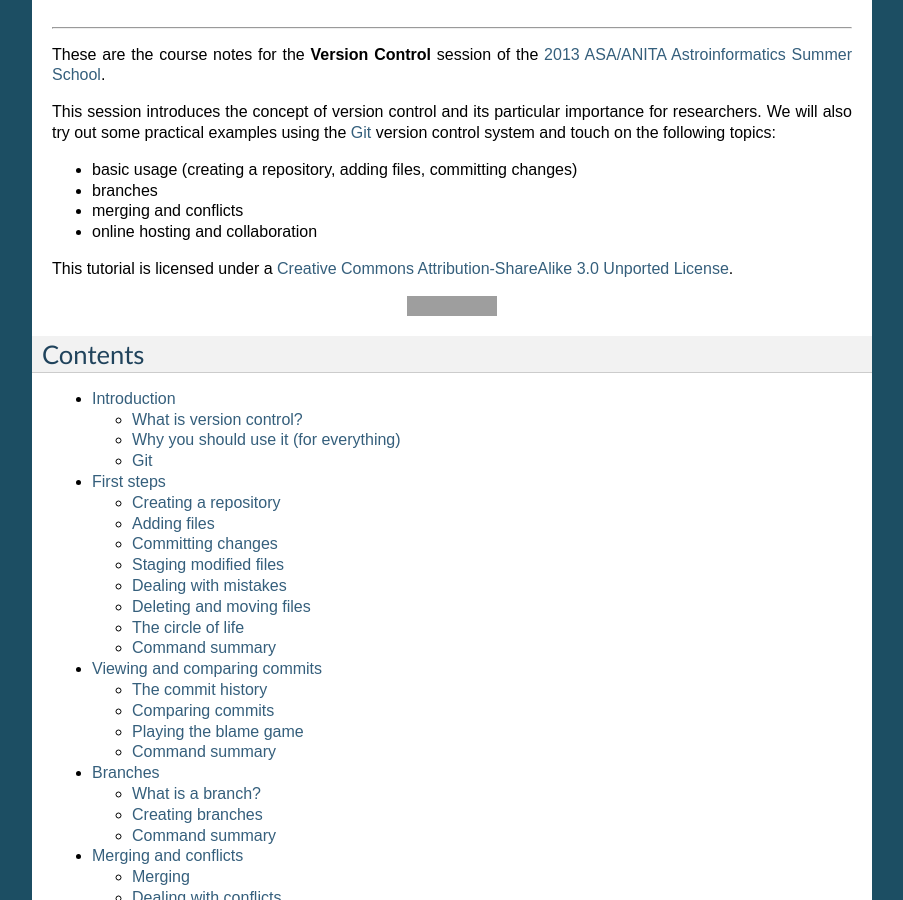
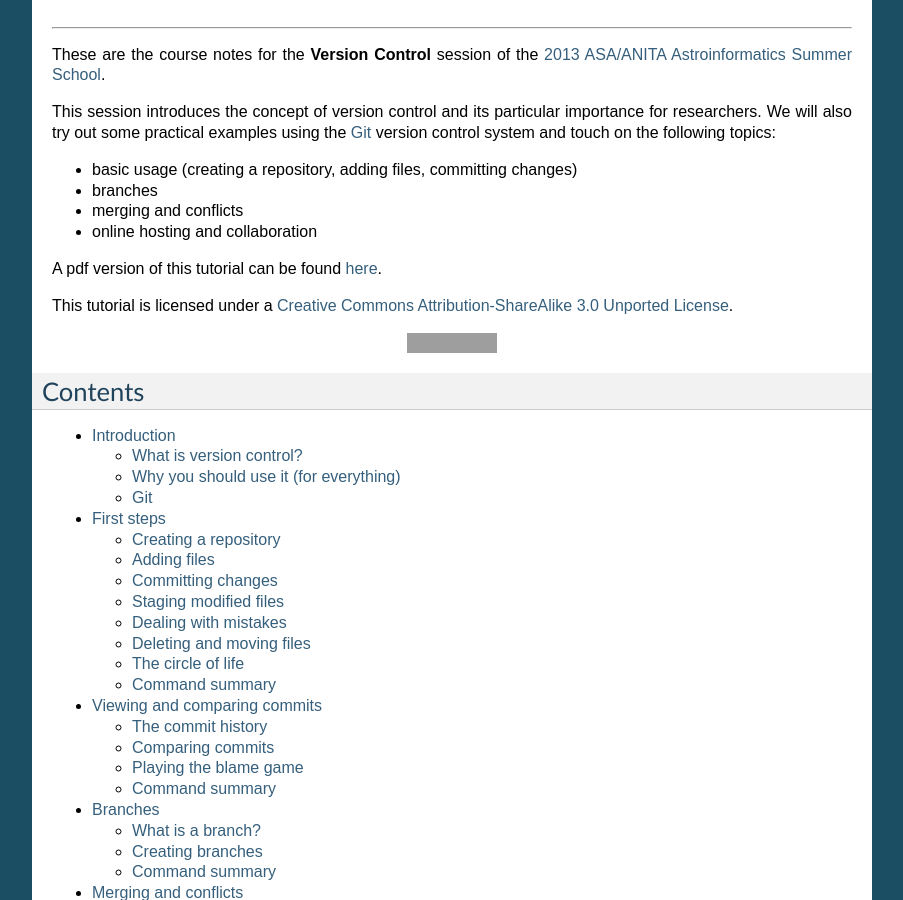
Before and after one commit to AstroinformaticsAU/VersionControlTutorial, a Sphinx documentation site: the page built from source/index.rst, in a window 1280 px wide and 900 px high, scrolled down 439 px. Shown: the whole window, without its empty margins (198-1101 px from the left). Built offline with Sphinx 7.4.7, drawn with Linux system fonts in a browser that asks for light colours; grey boxes are pictures that could not be loaded.

Commit message:
Add pdf and link.

```diff
--- a/source/conf.py
+++ b/source/conf.py
@@ -171,7 +171,7 @@ htmlhelp_basename = 'VersionControlTutorialdoc'
 
 latex_elements = {
 # The paper size ('letterpaper' or 'a4paper').
-#'papersize': 'letterpaper',
+'papersize': 'a4paper',
 
 # The font size ('10pt', '11pt' or '12pt').
 #'pointsize': '10pt',
--- a/source/index.rst
+++ b/source/index.rst
@@ -26,6 +26,9 @@ following topics:
 - merging and conflicts
 - online hosting and collaboration
 
+A pdf version of this tutorial can be found `here
+</_static/VersionControlTutorial.pdf>`_.
+
 This tutorial is licensed under a `Creative Commons Attribution-ShareAlike 3.0
 Unported License <http://creativecommons.org/licenses/by-sa/3.0/deed.en_US>`_.
 
```
Also changed, not shown: 2 other files.
